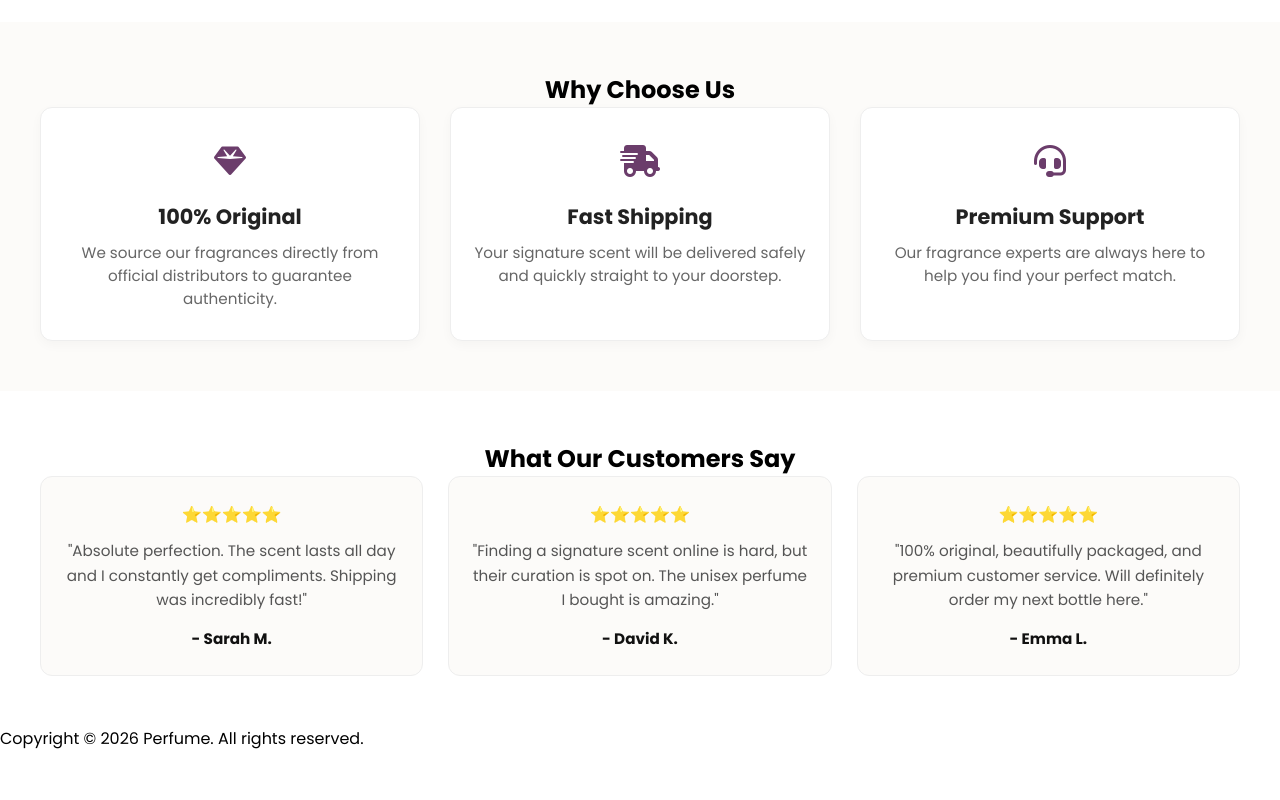
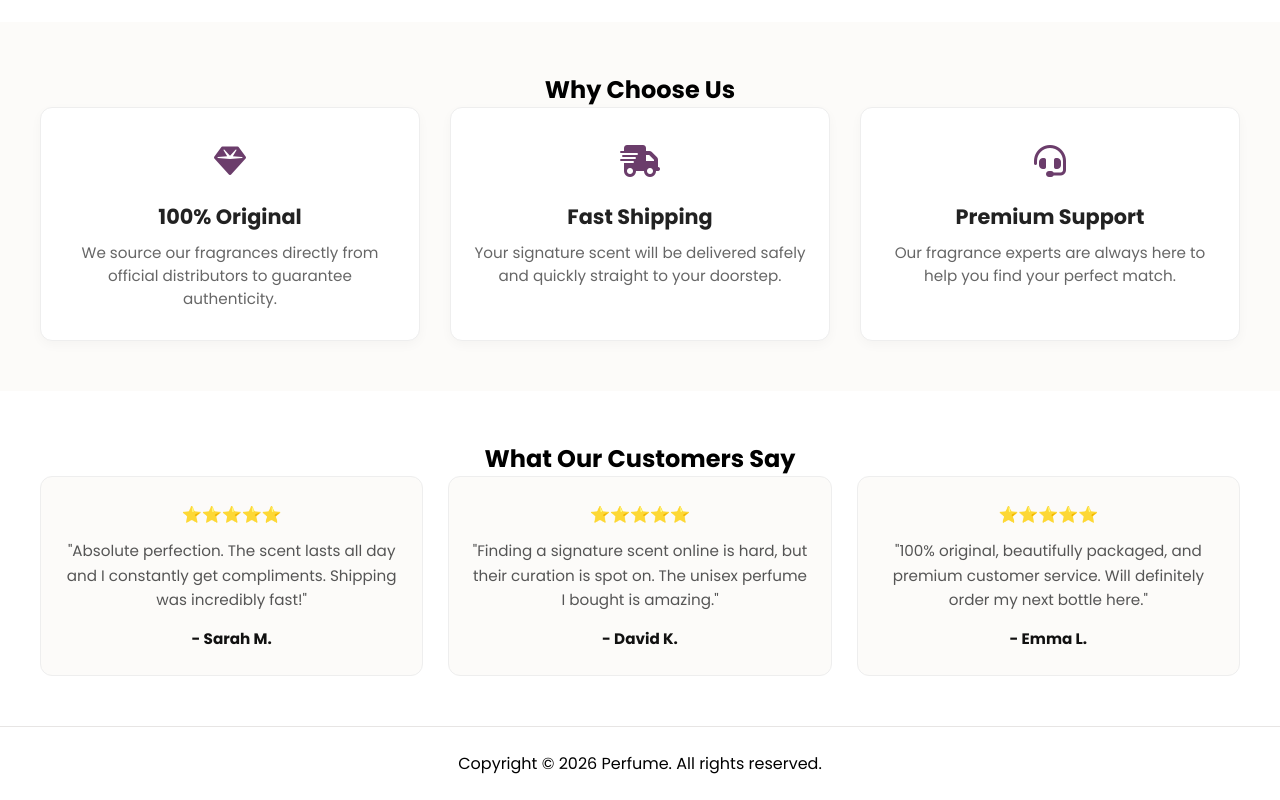
Before and after one commit to benjamin-dreje/perfume, a Next.js app in the folder frontend/: page / in a window 1280 px wide. Shown: the part 1101-1901 px from the top of the page. Before the commit the page ends 1852 px from the top, so only its background shows below. Built offline with nearby package versions, Linux system fonts and the light colour scheme.

Commit message:
feat: implement footer styling and layout adjustments for improved structure

```diff
--- /dev/null
+++ b/frontend/src/app/components/Footer/Footer.css
@@ -0,0 +1,9 @@
+.site-footer {
+  padding: 1.5rem 1rem;
+  text-align: center;
+  border-top: 1px solid #e7e5e4;
+}
+
+.site-footer p {
+  margin: 0;
+}
--- a/frontend/src/app/components/Footer/Footer.js
+++ b/frontend/src/app/components/Footer/Footer.js
@@ -1,7 +1,8 @@
+import "./Footer.css";
 
 export default function Footer() {
   return (
-    <footer>
+    <footer className="site-footer">
       <p>Copyright &copy; 2026 Perfume. All rights reserved.</p>
     </footer>
   );
--- a/frontend/src/app/globals.css
+++ b/frontend/src/app/globals.css
@@ -8,6 +8,17 @@
   padding: 0;
   margin: 0;
   box-sizing: border-box;
+}
+
+
+.app-container {
+  min-height: 100vh;
+  display: flex;
+  flex-direction: column;
+}
+
+.main-content {
+  flex: 1;
 }
 /* מבטיח שהאייקונים ישתמשו בפונט הנכון של Font Awesome */
 .fa-solid,
--- a/frontend/src/app/layout.js
+++ b/frontend/src/app/layout.js
@@ -17,9 +17,11 @@ export default function RootLayout({ children }) {
       <body className={poppins.className}>
         <QueryProvider>
           <CartProvider>
-            <NavBar />
-            {children}
-            <Footer />
+           <div className="app-container">
+              <NavBar />
+              <div className="main-content">{children}</div>
+              <Footer />
+            </div>
           </CartProvider>
         </QueryProvider>
       </body>
```
